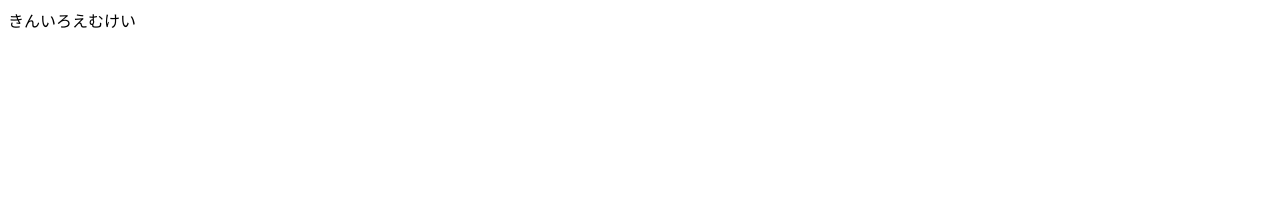
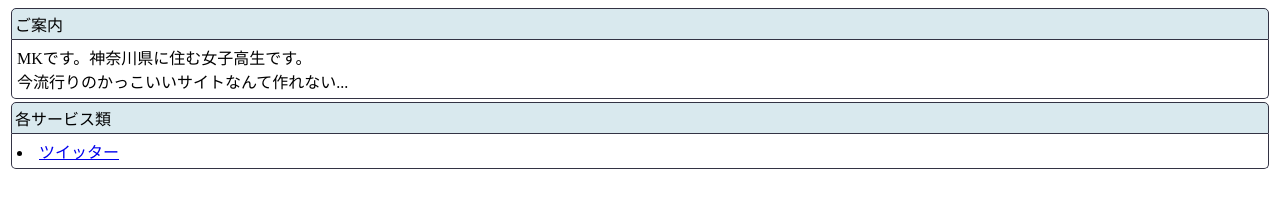
Before and after one commit to kiniroMK/page, a plain HTML site: page index.html in a window 1280 px wide. Drawn offline with nearby package versions, Linux system fonts and the light colour scheme.

Commit message:
Update index.html

```diff
--- a/index.html
+++ b/index.html
@@ -1 +1,50 @@
-<html>きんいろえむけい</html>
+<!DOCTYPE html>
+<html>
+<head>
+	<meta charset="utf-8">
+	<script src="https://ajax.googleapis.com/ajax/libs/jquery/2.1.4/jquery.min.js"></script>
+	<title>きんいろえむけい</title>
+	<style>
+		.menu{
+			margin:3px;
+
+		}
+		.head{
+			border:1px solid #334;
+			border-radius:5px 5px 0px 0px;
+			padding:3px;
+			background-color:#3087a02e;
+		}
+		.main{
+			border-right:1px solid #334;
+			border-left:1px solid #334;
+			border-bottom:1px solid #334;
+			border-radius:0px 0px 5px 5px;
+			padding:5px;
+		}
+	</style>
+	<script>
+
+	</script>
+</head>
+<body>
+	<!-- 産廃コードを量産するな。 -->
+	<div id="menu01" class="menu">
+		<div class="head">
+			ご案内
+		</div>
+		<div class="main">
+			MKです。神奈川県に住む女子高生です。<br>今流行りのかっこいいサイトなんて作れない...
+		</div>
+	</div>
+
+	<div id="menu02" class="menu">
+		<div class="head">
+			各サービス類
+		</div>
+		<div class="main">
+			<li><a href="https://twitter.com/Kin_iro_MK">ツイッター</a></li>
+		</div>
+	</div>
+</body>
+</html>
```
